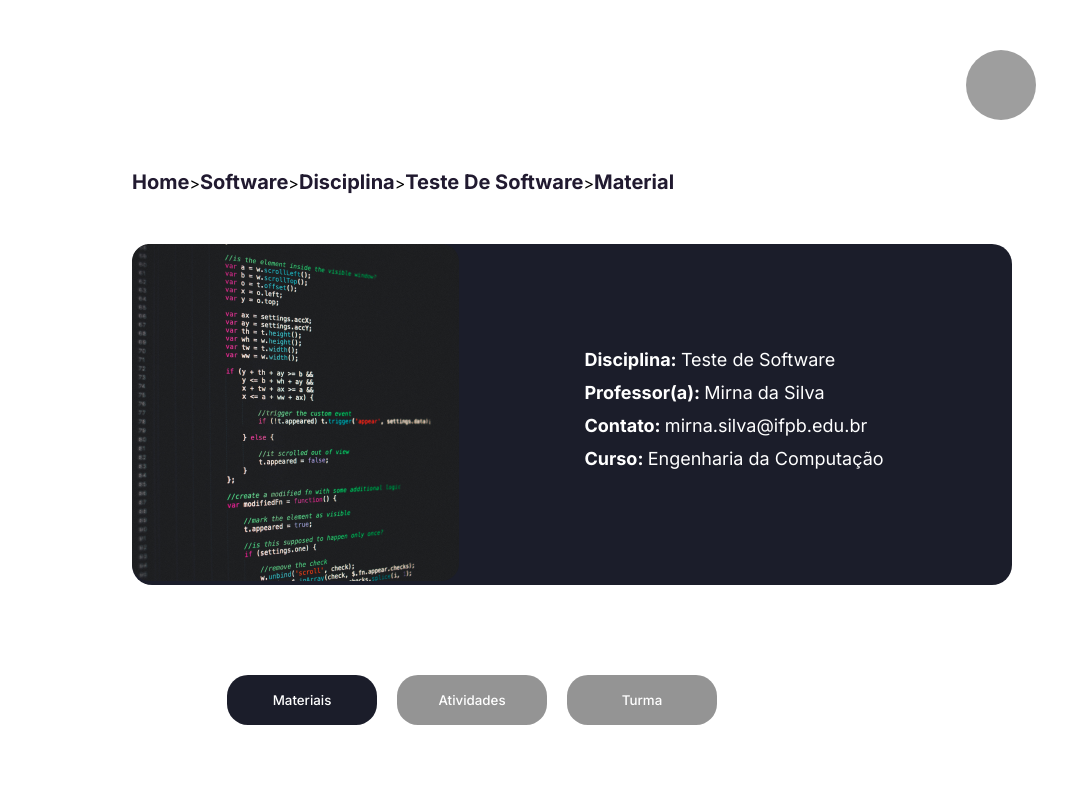
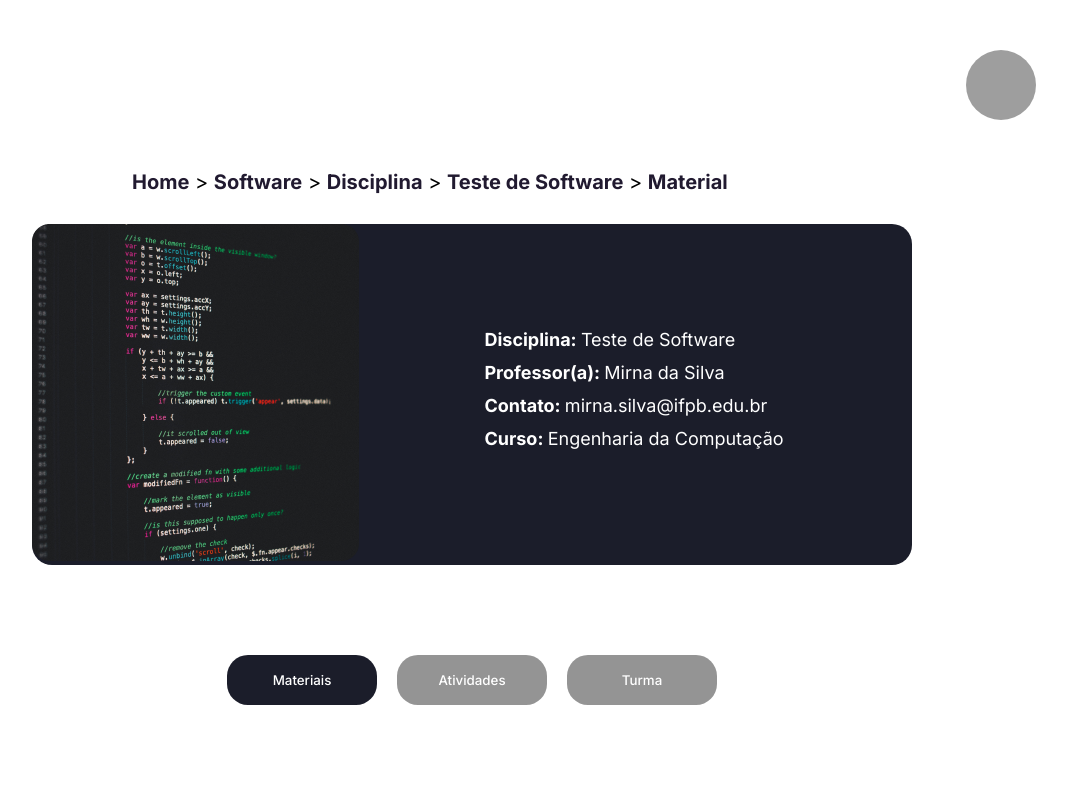
Before and after one commit to hercules-sousa/educad-frontend, a React (Create React App) app: page /disciplina in a window 1280 px wide. Shown: the top 793 px of the page, without its empty margins (168-1235 px from the left). Built offline with nearby package versions, Linux system fonts and the light colour scheme; sample sign-in values are in the browser's storage; grey boxes are pictures that could not be loaded.

Commit message:
Adicionando componente SubjectData.

```diff
--- a/src/components/HistoryBar/index.tsx
+++ b/src/components/HistoryBar/index.tsx
@@ -1,4 +1,4 @@
-import { StyledA, StyledDiv } from "./styles";
+import { StyledA, StyledDiv, StyledSpan } from "./styles";
 import HistoryBarProps from "./types";
 
 const HistoryBar: React.FC<HistoryBarProps> = ({
@@ -6,15 +6,15 @@ const HistoryBar: React.FC<HistoryBarProps> = ({
 }) => {
   return (
     <StyledDiv style={additionalStyle}>
-      <span><StyledA href="#">Home</StyledA></span>
-      <span>&gt;</span>
-      <span><StyledA href="#">Software</StyledA></span>
-      <span>&gt;</span>
-      <span><StyledA href="#">Disciplina</StyledA></span>
-      <span>&gt;</span>
-      <span><StyledA href="#">Teste de Software</StyledA></span>
-      <span>&gt;</span>
-      <span><StyledA href="#">Material</StyledA></span>
+      <StyledSpan><StyledA href="#">Home</StyledA></StyledSpan>
+      <StyledSpan> &gt; </StyledSpan>
+      <StyledSpan><StyledA href="#">Software</StyledA></StyledSpan>
+      <StyledSpan> &gt; </StyledSpan>
+      <StyledSpan><StyledA href="#">Disciplina</StyledA></StyledSpan>
+      <StyledSpan> &gt; </StyledSpan>
+      <StyledSpan><StyledA href="#">Teste de Software</StyledA></StyledSpan>
+      <StyledSpan> &gt; </StyledSpan>
+      <StyledSpan><StyledA href="#">Material</StyledA></StyledSpan>
     </StyledDiv>
   );
 };
--- a/src/components/HistoryBar/styles.ts
+++ b/src/components/HistoryBar/styles.ts
@@ -4,12 +4,14 @@ export const StyledDiv = styled.div`
   margin: 30px 300px;
 `
 
+export const StyledSpan = styled.span`
+  font-size: 20px;
+`
+
 export const StyledA = styled.a`
-  font-size: 20px;
   font-weight: bold;
   text-decoration: none;
   color: var(--corEducad);
-  text-transform: capitalize;
 
   &:hover {
     color: var(--corBotaoPeriodo);
--- /dev/null
+++ b/src/components/SubjectData/index.tsx
@@ -0,0 +1,37 @@
+import { Container, DataContainer, DataDiv, LineDiv, StyledP, StyledSpan } from "./styles";
+import SubjectDataProps from "./types";
+
+import SubjectImage from '../../assets/Imagem-dados-disciplina.png';
+
+const SubjectData: React.FC<SubjectDataProps> = ({
+  additionalStyle,
+}) => {
+  return (
+    <Container>
+      <DataContainer>
+        <div>
+          <img src={SubjectImage} alt="" />
+        </div>
+
+        <DataDiv>
+          <div>
+            <LineDiv>
+                <StyledSpan>Disciplina: </StyledSpan><StyledP>Teste de Software</StyledP>
+            </LineDiv>
+            <LineDiv>
+                <StyledSpan>Professor(a): </StyledSpan><StyledP>Mirna da Silva</StyledP>
+            </LineDiv>
+            <LineDiv>
+                <StyledSpan>Contato: </StyledSpan><StyledP>mirna.silva@ifpb.edu.br</StyledP>
+            </LineDiv>
+            <LineDiv>
+                <StyledSpan>Curso: </StyledSpan><StyledP>Engenharia da Computação</StyledP>
+            </LineDiv>
+          </div>
+        </DataDiv>
+      </DataContainer>
+    </Container>
+  );
+};
+
+export default SubjectData;
--- /dev/null
+++ b/src/components/SubjectData/styles.ts
@@ -0,0 +1,38 @@
+import styled from "styled-components";
+
+export const Container = styled.div`
+  display: flex;
+  justify-content: center;
+`
+
+export const DataContainer = styled.div`
+  display: flex;
+  background-color: var(--corTexto);
+  width: 880px;
+  border-radius: 20px;
+`
+
+export const DataDiv = styled.div`
+  display: flex;
+  flex-direction: column;
+  align-items: center;
+  justify-content: center;
+  width: 550px;
+`
+
+export const StyledSpan = styled.span`
+  font-weight: bold;
+  color: white;
+  font-size: 18px;
+`
+
+export const StyledP = styled.p`
+  display: inline;
+  color: white;
+  font-size: 18px;
+  margin-bottom: 2px;
+`
+
+export const LineDiv = styled.div`
+  margin-bottom: 12px;
+`
--- /dev/null
+++ b/src/components/SubjectData/types.d.ts
@@ -0,0 +1,5 @@
+import { CSSProperties } from "styled-components";
+
+export default interface SubjectDataProps {
+    additionalStyle?: CSSProperties;
+}
--- a/src/pages/SelectedSubjectPage/index.tsx
+++ b/src/pages/SelectedSubjectPage/index.tsx
@@ -4,8 +4,8 @@ import styles from "./subject.module.css";
 
 import NavBar from "../../components/NavBar";
 
-import SubjectImage from '../../assets/Imagem-dados-disciplina.png';
 import HistoryBar from "../../components/HistoryBar";
+import SubjectData from "../../components/SubjectData";
 
 const SelectedSubjectPage = () => {
   const OPTION_MATERIAIS = 1;
@@ -20,28 +20,7 @@ const SelectedSubjectPage = () => {
 
       <HistoryBar />
 
-      <div className={styles["dados-basicos"]}>
-        <div className={styles["imagem-disiciplina"]}>
-          <img src={SubjectImage} alt="" />
-        </div>
-
-        <div className={styles["dados-disciplinas"]}>
-          <div className={styles["so-para-alinhar"]}>
-            <div>
-                <span>Disciplina: </span><p className={styles["nome-disciplina"]}>Teste de Software</p>
-            </div>
-            <div>
-                <span>Professor(a): </span><p className={styles["professor-disciplina"]}>Mirna da Silva</p>
-            </div>
-            <div>
-                <span>Contato: </span><p className={styles["email-professor"]}>mirna.silva@ifpb.edu.br</p>
-            </div>
-            <div>
-                <span>Curso: </span><p className={styles["nome-curso"]}>Engenharia da Computação</p>
-            </div>
-          </div>
-        </div>
-      </div>
+      <SubjectData />
 
       <div className={styles["opcoes-disciplina"]}>
         <div className={selectedOption === OPTION_MATERIAIS ? styles["opcao-ativa"] : ""}>
```
